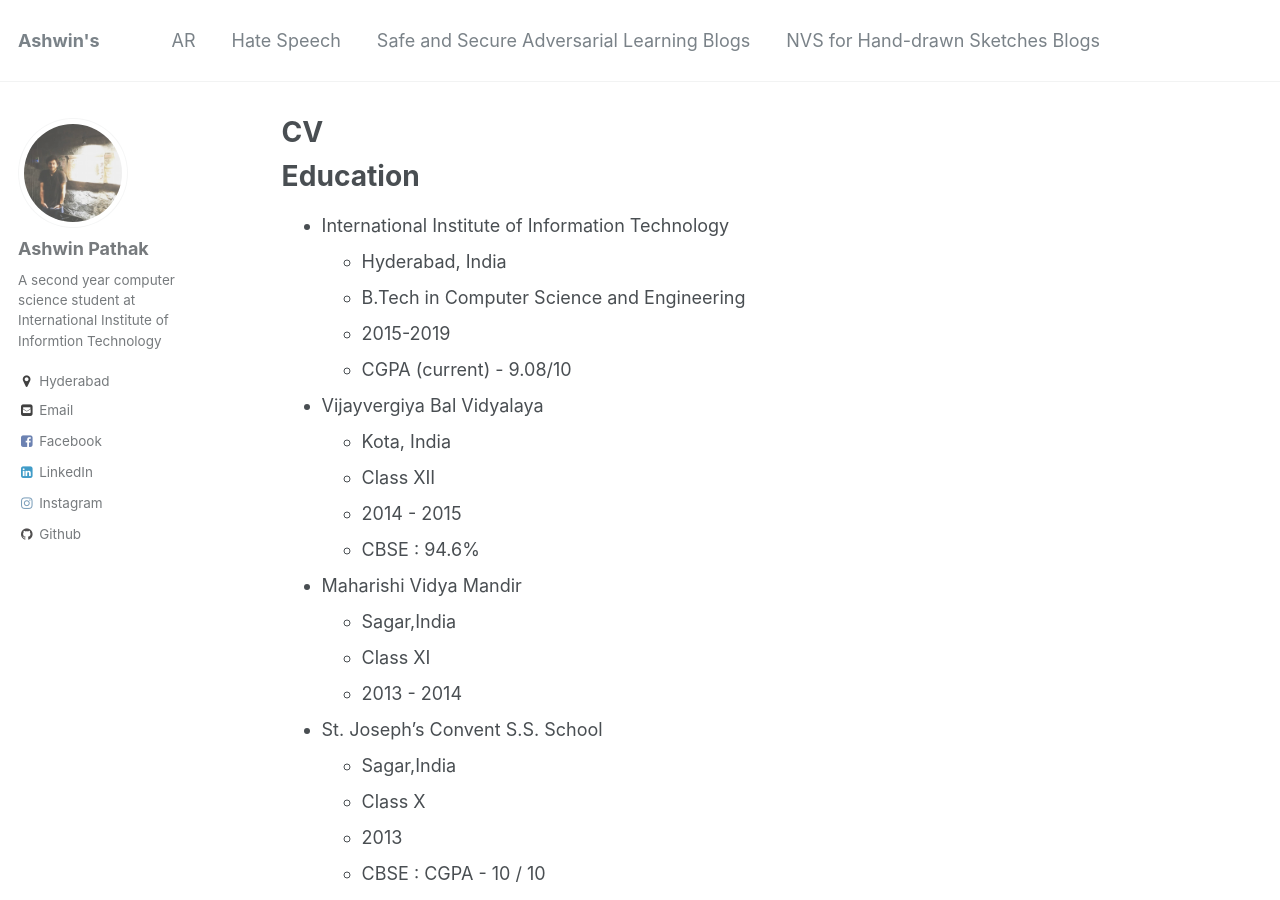
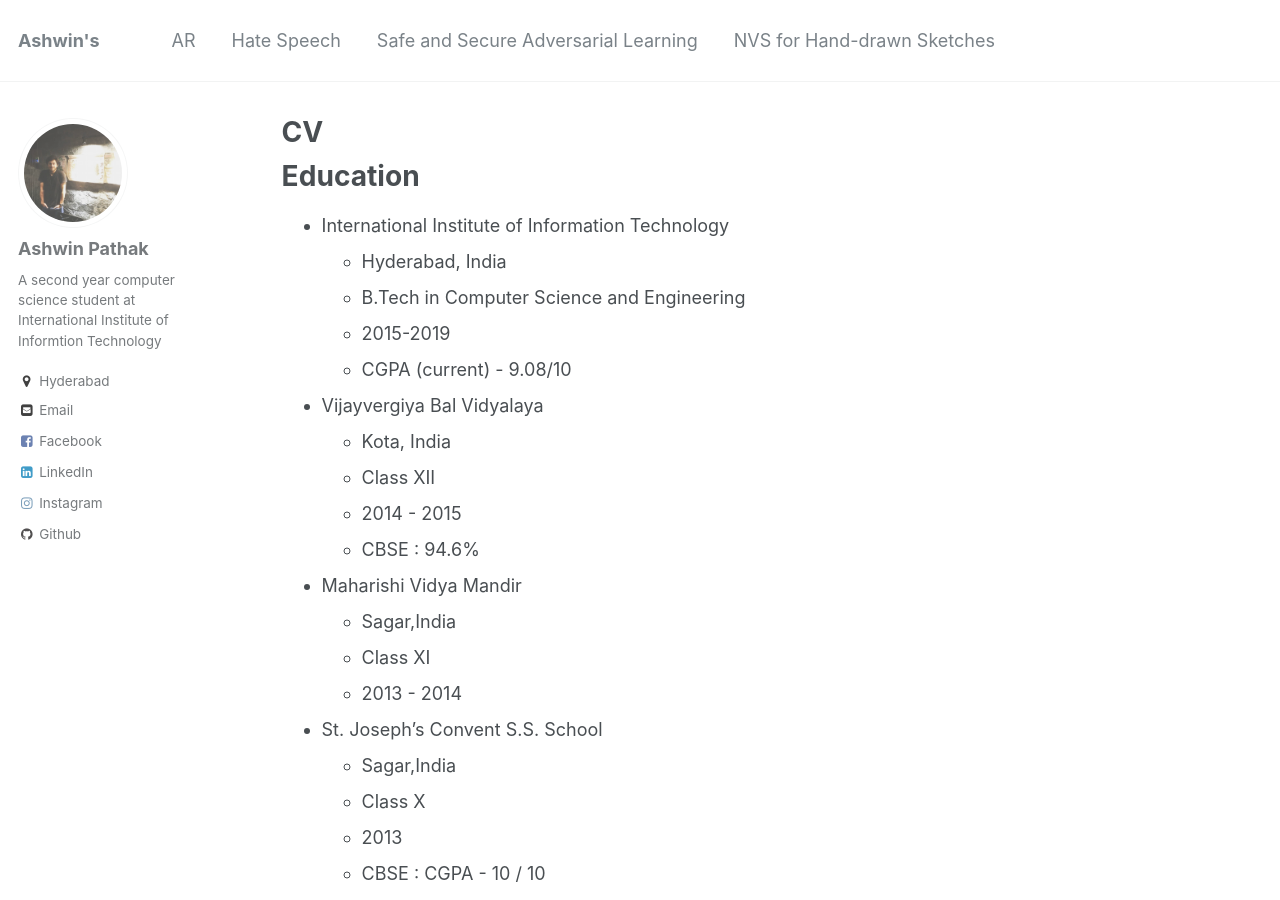
Before and after one commit to ashwinpathak20/ashwinpathak20.github.io, a Jekyll site: the page built from _pages/cv.md, in a window 1280 px wide and 900 px high. Built offline with Jekyll 4.4.1, drawn with Linux system fonts in a browser that asks for light colours.

Commit message:
Update navigation.yml

```diff
--- a/_data/navigation.yml
+++ b/_data/navigation.yml
@@ -16,8 +16,8 @@ main:
   - title: "Hate Speech"
     url: /hatespeechblogs/
 
-  - title: "Safe and Secure Adversarial Learning Blogs"
+  - title: "Safe and Secure Adversarial Learning"
     url: /icarcnr/
 
-  - title: "NVS for Hand-drawn Sketches Blogs"
+  - title: "NVS for Hand-drawn Sketches"
     url: /nvs/
```
